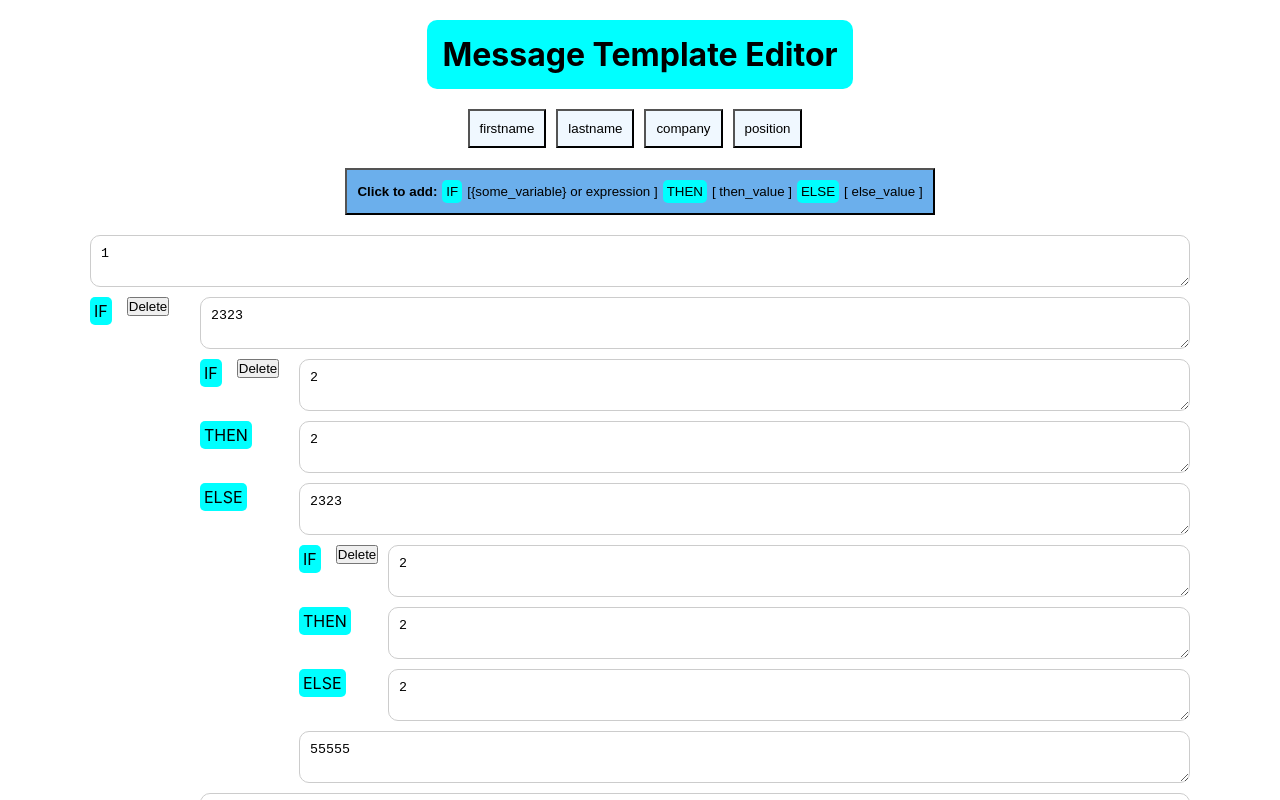
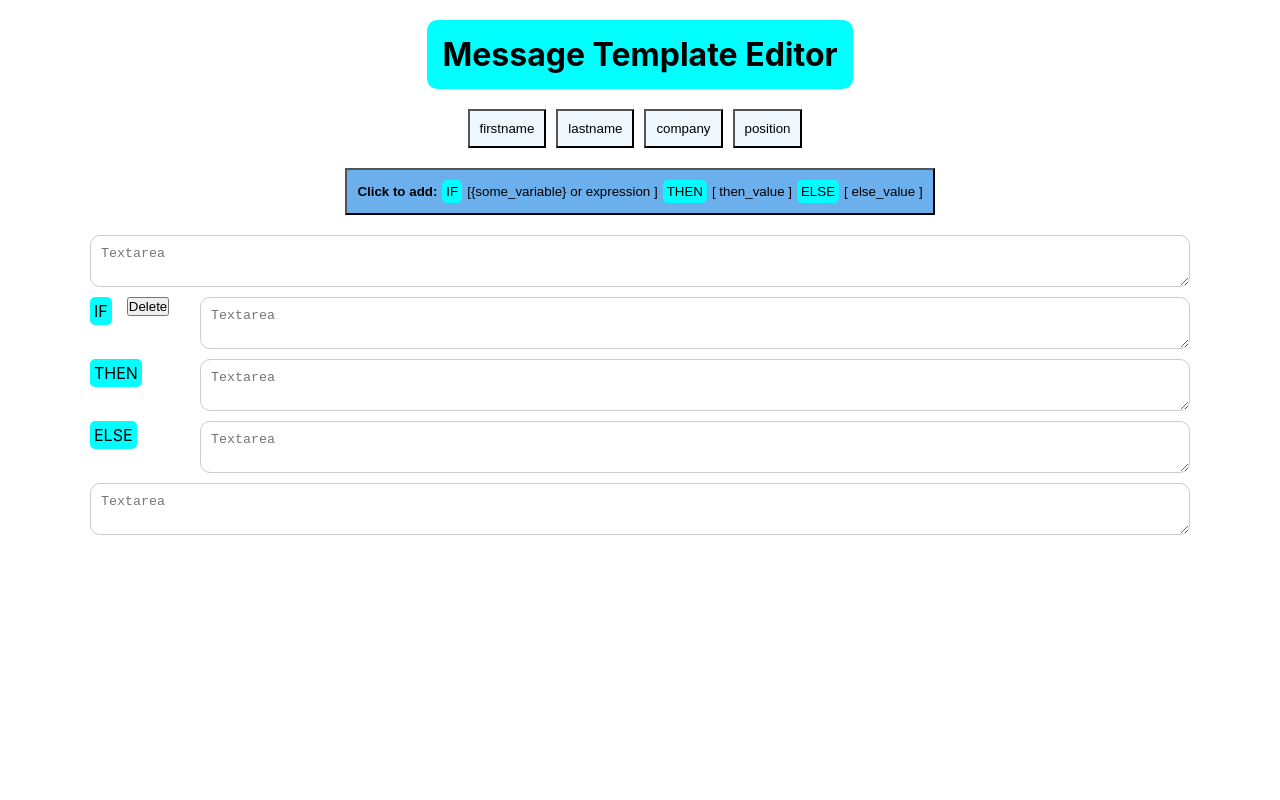
Before and after one commit to A1exTheCat/message-template-widget, a React (Create React App) app: page / in a window 1280 px wide. Both pictures are taken after a click on the button "Message Editor". Shown: the top 800 px of the page. Built offline with nearby package versions, Linux system fonts and the light colour scheme.

Commit message:
Добавление функции для кнопки добавления блока

```diff
--- a/src/UI/IfButton.tsx
+++ b/src/UI/IfButton.tsx
@@ -1,10 +1,51 @@
 //@ts-nocheck
-import React from "react";
+import React, { useContext } from "react";
+import { CursorContext } from "../modules/widgetMessageEditor"
 
-const IfButton = (props) => {
+const IfButton = ({tree, setTree}) => {
   const someVariable = '{some_variable}';
+
+  const { cursor, setCursor } = useContext(CursorContext);
+
+  const addIfThenElseFunc = () => {
+    const updatedNode = tree.find((node) => node.id === cursor.id);
+
+    if (updatedNode.structure[cursor.index] === tree.length + 1) {
+      return;
+    }
+
+    const newTextareaOne = updatedNode.textareas[cursor.index].slice(0, cursor.position);
+    const newTextareaTwo = updatedNode.textareas[cursor.index].slice(cursor.position);
+
+    updatedNode.structure[cursor.index] = tree.length + 1
+
+    const newNode = {
+      id: tree.length + 1,
+      type: 'subcomponent',
+      textareas: [newTextareaOne, '', '', '', newTextareaTwo],
+      structure: ['text', 'text', 'text', 'text', 'text']
+    };
+
+    setTree(prevTree => {
+      const updatedTree = prevTree.map(node => {
+        if (node.id === cursor.id) {
+          return newNode;
+        }
+        return node;
+      });
+
+      setCursor({
+        id: 1,
+        index: 0,
+        position: 0,
+      });
+
+      return [...updatedTree, updatedNode];
+    });
+  }
+
   return (
-    <button className="if-button" onClick={() => console.log('d')}>
+    <button className="if-button" onClick={() => addIfThenElseFunc()}>
       <p className="if-button-header">Click to add:</p>
       <span className="if-button-small">IF</span>
       <p className="if-button-text">[{someVariable} or expression ]</p>
--- a/src/UI/TemplateInput.tsx
+++ b/src/UI/TemplateInput.tsx
@@ -1,13 +1,26 @@
 //@ts-nocheck
-import React from "react";
+import React, { useContext } from "react";
+import { CursorContext } from "../modules/widgetMessageEditor";
 
 const TemplateInput = ({ value, id, index, onChange }) => {
+
+  const { setCursor } = useContext(CursorContext);
+
+  const updateCursor = (id, index, position) => {
+    const newCursor = { id, index, position };
+    setCursor(newCursor);
+    console.log(newCursor);
+  };
+
   return (
     <textarea
       placeholder="Textarea"
       className="text-input"
+      id={id}
+      data-index={index}
       value={value}
       onChange={(e) => onChange(id, index, e.target.value)}
+      onSelect={(e) => updateCursor(Number(e.target.id), Number(e.target.dataset.index), e.target.selectionStart)}
     />
   );
 };
--- a/src/components/Template.tsx
+++ b/src/components/Template.tsx
@@ -2,27 +2,7 @@
 import React, { useState } from "react";
 import IfThenElseInputs from "../UI/IfThenElseInputs";
 
-const Template = ( { arrVarNames, template, callbackSave } ) => {
-  const [tree, setTree] = useState([
-    {
-      id: 1,
-      type: 'component',
-      textareas: [ '1', '1', '1', '1', '1' ],
-      structure: [ 'text', 2, 'text', 'text', 'text' ]
-    },
-    {
-      id: 2,
-      type: 'subcomponent',
-      textareas: ['2323', '2', '2', '2', '55555'],
-      structure: ['text', 'text', 'text', 3, 'text']
-    },
-    {
-      id: 3,
-      type: 'subcomponent',
-      textareas: ['2323', '2', '2', '2', '55555'],
-      structure: ['text', 'text', 'text', 'text', 'text']
-    }
-  ]);
+const Template = ( { arrVarNames, tree, callbackSave, setTree } ) => {
 
   const updateTextarea = (nodeId, index, newValue) => {
     setTree(prevTree => {
@@ -39,6 +19,7 @@ const Template = ( { arrVarNames, template, callbackSave } ) => {
   };
 
   const deleteComponent = (nodeId) => {
+
     const deletedComponent = tree.find((node) => node.id === nodeId);
     deletedComponent.structure.forEach((id) => {
       if (id !== 'text') {
--- a/src/modules/widgetMessageEditor.tsx
+++ b/src/modules/widgetMessageEditor.tsx
@@ -2,19 +2,53 @@
 import IfButton from "../UI/IfButton";
 import VariableButton from "../UI/variableButton";
 import Template from "../components/Template";
+import React, { useState } from "react";
+
+export const CursorContext = React.createContext({});
 
 const MessageEditor = (props) => {
   const { arrVarNames, template, callbackSave } = props;
 
+  const [tree, setTree] = useState([
+    {
+      id: 1,
+      type: 'component',
+      textareas: [ '', '', '', '', '' ],
+      structure: [ 'text', 'text', 'text', 'text', 'text' ]
+    },
+    {
+      id: 2,
+      type: 'subcomponent',
+      textareas: ['2323', '2', '2', '2', '55555'],
+      structure: ['text', 'text', 'text', 3, 'text']
+    },
+    {
+      id: 3,
+      type: 'subcomponent',
+      textareas: ['2323', '2', '2', '2', '55555'],
+      structure: ['text', 'text', 'text', 'text', 'text']
+    }
+  ]);
+
+  const [cursor, setCursor] = useState(
+    {
+      id: 1,
+      index: 0,
+      position: 0,
+    }
+  );
+
   return (
-    <div className="editor-page-container">
-      <h1 className="header">Message Template Editor</h1>
-      <div className="var-buttons-block">
-        {arrVarNames.map((name) => <VariableButton btnName={name} key={arrVarNames.indexOf(name)} />)}
+    <CursorContext.Provider value={{cursor, setCursor}}>
+      <div className="editor-page-container">
+        <h1 className="header">Message Template Editor</h1>
+        <div className="var-buttons-block">
+          {arrVarNames.map((name) => <VariableButton btnName={name} key={arrVarNames.indexOf(name)} />)}
+        </div>
+        <IfButton tree={tree} setTree={setTree}/>
+        <Template arrVarNames={arrVarNames} tree={tree} callbackSave={callbackSave} setTree={setTree} />
       </div>
-      <IfButton />
-      <Template arrVarNames={arrVarNames} template={template} callbackSave={callbackSave} />
-    </div>
+    </CursorContext.Provider>
   );
 };
 
```
